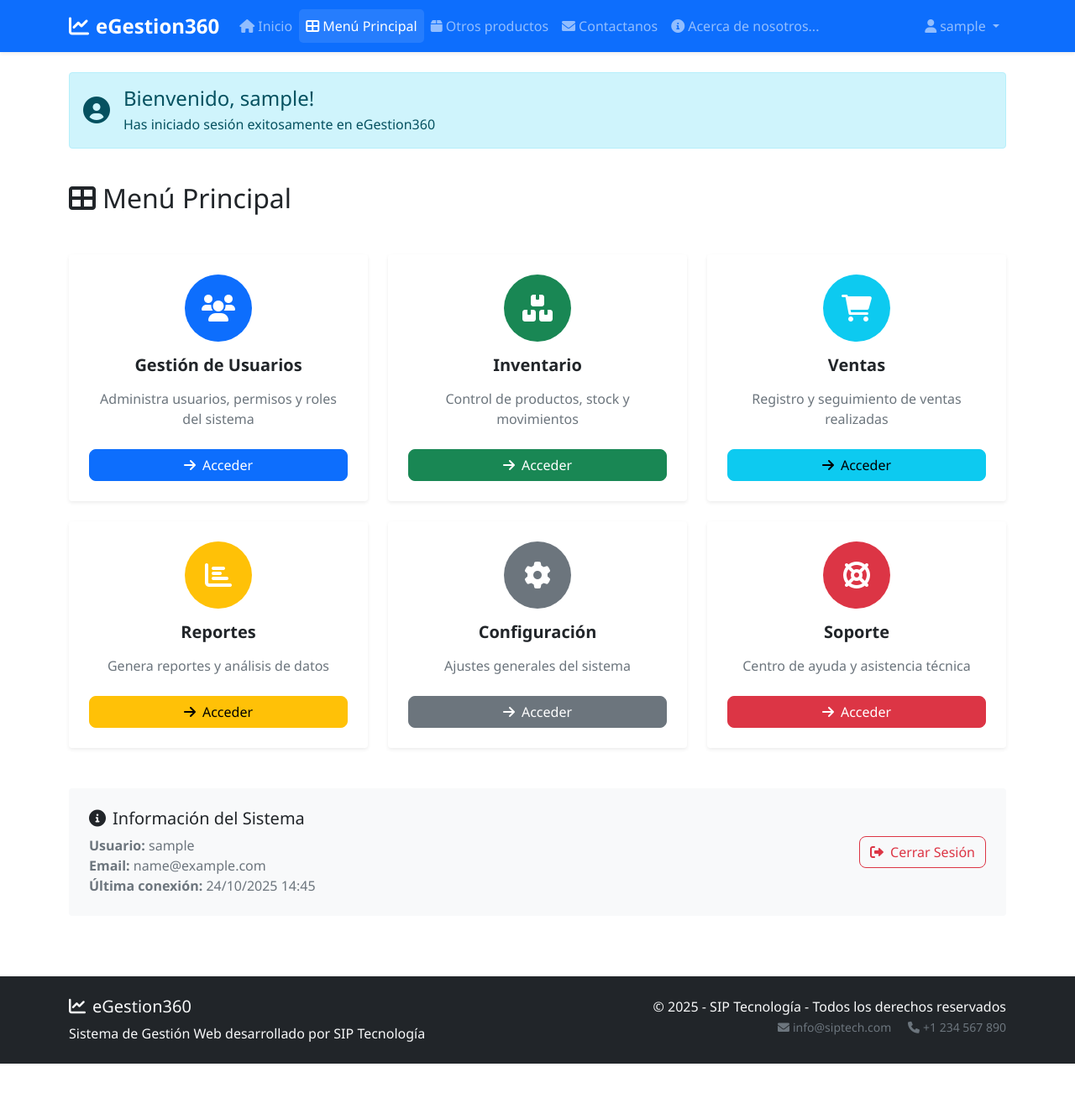
After one commit to EmilioArk87/eGestion360-Web, an ASP.NET Core app: page /MainMenu in a window 1280 px wide. The commit adds this page. Shown: the whole page at 84% size. Run offline with ASP.NET Core 8, Linux system fonts and the light colour scheme; the visitor is signed in with stand-in values (Sample User, id 1); style sheets or scripts are compiled from the project's sources.

Commit message:
Add main menu page with login requirement and SQL Server connection
Co-authored-by: EmilioArk87 <64171814+EmilioArk87@users.noreply.github.com>

```diff
--- a/Pages/Login.cshtml.cs
+++ b/Pages/Login.cshtml.cs
@@ -33,10 +33,10 @@ namespace eGestion360Web.Pages
 
         public IActionResult OnGet()
         {
-            // Si el usuario ya ha iniciado sesión, redirigir al inicio
+            // Si el usuario ya ha iniciado sesión, redirigir al menú principal
             if (HttpContext.Session.GetString("UserId") != null)
             {
-                return RedirectToPage("/Index");
+                return RedirectToPage("/MainMenu");
             }
 
             return Page();
@@ -56,7 +56,7 @@ namespace eGestion360Web.Pages
                     HttpContext.Session.SetString("Username", user.Username);
                     HttpContext.Session.SetString("Email", user.Email);
 
-                    return RedirectToPage("/Index");
+                    return RedirectToPage("/MainMenu");
                 }
                 else
                 {
--- /dev/null
+++ b/Pages/MainMenu.cshtml
@@ -0,0 +1,174 @@
+@page
+@model MainMenuModel
+@{
+    ViewData["Title"] = "Menú Principal";
+}
+
+<div class="container">
+    <div class="row mb-4">
+        <div class="col-12">
+            <div class="alert alert-info d-flex align-items-center" role="alert">
+                <i class="fas fa-user-circle fa-2x me-3"></i>
+                <div>
+                    <h4 class="alert-heading mb-1">Bienvenido, @Model.Username!</h4>
+                    <p class="mb-0">Has iniciado sesión exitosamente en eGestion360</p>
+                </div>
+            </div>
+        </div>
+    </div>
+
+    <div class="row mb-4">
+        <div class="col-12">
+            <h2 class="mb-4"><i class="fas fa-th-large me-2"></i>Menú Principal</h2>
+        </div>
+    </div>
+
+    <div class="row g-4">
+        <!-- Gestión de Usuarios -->
+        <div class="col-md-6 col-lg-4">
+            <div class="card h-100 shadow-sm border-0 menu-card">
+                <div class="card-body text-center p-4">
+                    <div class="menu-icon bg-primary text-white rounded-circle d-inline-flex align-items-center justify-content-center mb-3"
+                         style="width: 5rem; height: 5rem;">
+                        <i class="fas fa-users fa-2x"></i>
+                    </div>
+                    <h5 class="card-title fw-bold mb-3">Gestión de Usuarios</h5>
+                    <p class="card-text text-muted mb-4">Administra usuarios, permisos y roles del sistema</p>
+                    <a href="#" class="btn btn-primary w-100">
+                        <i class="fas fa-arrow-right me-2"></i>Acceder
+                    </a>
+                </div>
+            </div>
+        </div>
+
+        <!-- Inventario -->
+        <div class="col-md-6 col-lg-4">
+            <div class="card h-100 shadow-sm border-0 menu-card">
+                <div class="card-body text-center p-4">
+                    <div class="menu-icon bg-success text-white rounded-circle d-inline-flex align-items-center justify-content-center mb-3"
+                         style="width: 5rem; height: 5rem;">
+                        <i class="fas fa-boxes fa-2x"></i>
+                    </div>
+                    <h5 class="card-title fw-bold mb-3">Inventario</h5>
+                    <p class="card-text text-muted mb-4">Control de productos, stock y movimientos</p>
+                    <a href="#" class="btn btn-success w-100">
+                        <i class="fas fa-arrow-right me-2"></i>Acceder
+                    </a>
+                </div>
+            </div>
+        </div>
+
+        <!-- Ventas -->
+        <div class="col-md-6 col-lg-4">
+            <div class="card h-100 shadow-sm border-0 menu-card">
+                <div class="card-body text-center p-4">
+                    <div class="menu-icon bg-info text-white rounded-circle d-inline-flex align-items-center justify-content-center mb-3"
+                         style="width: 5rem; height: 5rem;">
+                        <i class="fas fa-shopping-cart fa-2x"></i>
+                    </div>
+                    <h5 class="card-title fw-bold mb-3">Ventas</h5>
+                    <p class="card-text text-muted mb-4">Registro y seguimiento de ventas realizadas</p>
+                    <a href="#" class="btn btn-info w-100">
+                        <i class="fas fa-arrow-right me-2"></i>Acceder
+                    </a>
+                </div>
+            </div>
+        </div>
+
+        <!-- Reportes -->
+        <div class="col-md-6 col-lg-4">
+            <div class="card h-100 shadow-sm border-0 menu-card">
+                <div class="card-body text-center p-4">
+                    <div class="menu-icon bg-warning text-white rounded-circle d-inline-flex align-items-center justify-content-center mb-3"
+                         style="width: 5rem; height: 5rem;">
+                        <i class="fas fa-chart-bar fa-2x"></i>
+                    </div>
+                    <h5 class="card-title fw-bold mb-3">Reportes</h5>
+                    <p class="card-text text-muted mb-4">Genera reportes y análisis de datos</p>
+                    <a href="#" class="btn btn-warning w-100">
+                        <i class="fas fa-arrow-right me-2"></i>Acceder
+                    </a>
+                </div>
+            </div>
+        </div>
+
+        <!-- Configuración -->
+        <div class="col-md-6 col-lg-4">
+            <div class="card h-100 shadow-sm border-0 menu-card">
+                <div class="card-body text-center p-4">
+                    <div class="menu-icon bg-secondary text-white rounded-circle d-inline-flex align-items-center justify-content-center mb-3"
+                         style="width: 5rem; height: 5rem;">
+                        <i class="fas fa-cog fa-2x"></i>
+                    </div>
+                    <h5 class="card-title fw-bold mb-3">Configuración</h5>
+                    <p class="card-text text-muted mb-4">Ajustes generales del sistema</p>
+                    <a href="#" class="btn btn-secondary w-100">
+                        <i class="fas fa-arrow-right me-2"></i>Acceder
+                    </a>
+                </div>
+            </div>
+        </div>
+
+        <!-- Soporte -->
+        <div class="col-md-6 col-lg-4">
+            <div class="card h-100 shadow-sm border-0 menu-card">
+                <div class="card-body text-center p-4">
+                    <div class="menu-icon bg-danger text-white rounded-circle d-inline-flex align-items-center justify-content-center mb-3"
+                         style="width: 5rem; height: 5rem;">
+                        <i class="fas fa-life-ring fa-2x"></i>
+                    </div>
+                    <h5 class="card-title fw-bold mb-3">Soporte</h5>
+                    <p class="card-text text-muted mb-4">Centro de ayuda y asistencia técnica</p>
+                    <a href="#" class="btn btn-danger w-100">
+                        <i class="fas fa-arrow-right me-2"></i>Acceder
+                    </a>
+                </div>
+            </div>
+        </div>
+    </div>
+
+    <div class="row mt-5">
+        <div class="col-12">
+            <div class="card border-0 bg-light">
+                <div class="card-body p-4">
+                    <div class="row align-items-center">
+                        <div class="col-md-8">
+                            <h5 class="mb-2"><i class="fas fa-info-circle me-2"></i>Información del Sistema</h5>
+                            <p class="text-muted mb-0">
+                                <strong>Usuario:</strong> @Model.Username<br>
+                                <strong>Email:</strong> @Model.Email<br>
+                                <strong>Última conexión:</strong> @DateTime.Now.ToString("dd/MM/yyyy HH:mm")
+                            </p>
+                        </div>
+                        <div class="col-md-4 text-md-end mt-3 mt-md-0">
+                            <a asp-page="/Logout" asp-page-handler="Logout" class="btn btn-outline-danger">
+                                <i class="fas fa-sign-out-alt me-2"></i>Cerrar Sesión
+                            </a>
+                        </div>
+                    </div>
+                </div>
+            </div>
+        </div>
+    </div>
+</div>
+
+@section Scripts {
+    <style>
+        .menu-card {
+            transition: transform 0.3s ease, box-shadow 0.3s ease;
+        }
+
+        .menu-card:hover {
+            transform: translateY(-5px);
+            box-shadow: 0 0.5rem 1rem rgba(0, 0, 0, 0.15) !important;
+        }
+
+        .menu-icon {
+            transition: transform 0.3s ease;
+        }
+
+        .menu-card:hover .menu-icon {
+            transform: scale(1.1);
+        }
+    </style>
+}
--- /dev/null
+++ b/Pages/MainMenu.cshtml.cs
@@ -0,0 +1,28 @@
+using Microsoft.AspNetCore.Mvc;
+using Microsoft.AspNetCore.Mvc.RazorPages;
+
+namespace eGestion360Web.Pages
+{
+    public class MainMenuModel : PageModel
+    {
+        public string Username { get; set; } = string.Empty;
+        public string Email { get; set; } = string.Empty;
+
+        public IActionResult OnGet()
+        {
+            // Verificar si el usuario ha iniciado sesión
+            var userId = HttpContext.Session.GetString("UserId");
+            if (string.IsNullOrEmpty(userId))
+            {
+                // Si no ha iniciado sesión, redirigir al login
+                return RedirectToPage("/Login");
+            }
+
+            // Obtener información del usuario de la sesión
+            Username = HttpContext.Session.GetString("Username") ?? "Usuario";
+            Email = HttpContext.Session.GetString("Email") ?? "";
+
+            return Page();
+        }
+    }
+}
--- a/Pages/Shared/_NavigationPartial.cshtml
+++ b/Pages/Shared/_NavigationPartial.cshtml
@@ -15,6 +15,15 @@
                         <i class="fas fa-home me-1"></i>Inicio
                     </a>
                 </li>
+                @if (Context.Session.GetString("UserId") != null)
+                {
+                    <li class="nav-item">
+                        <a class="nav-link @(ViewContext.RouteData.Values["Page"]?.ToString() == "/MainMenu" ? "active" : "")"
+                           asp-page="/MainMenu">
+                            <i class="fas fa-th-large me-1"></i>Menú Principal
+                        </a>
+                    </li>
+                }
                 <li class="nav-item">
                     <a class="nav-link @(ViewContext.RouteData.Values["Page"]?.ToString() == "/Products" ? "active" : "")"
                        asp-page="/Products">
--- a/Program.cs
+++ b/Program.cs
@@ -6,9 +6,9 @@ var builder = WebApplication.CreateBuilder(args);
 // Add services to the container.
 builder.Services.AddRazorPages();
 
-// Add Entity Framework with SQLite
+// Add Entity Framework with SQL Server
 builder.Services.AddDbContext<ApplicationDbContext>(options =>
-    options.UseSqlite("Data Source=eGestion360.db"));
+    options.UseSqlServer(builder.Configuration.GetConnectionString("DefaultConnection")));
 
 // Add session support
 builder.Services.AddSession(options =>
--- a/appsettings.json
+++ b/appsettings.json
@@ -1,6 +1,6 @@
 {
   "ConnectionStrings": {
-    "DefaultConnection": "Data Source=eGestion360.db"
+    "DefaultConnection": "workstation id=eBD_SPD.mssql.somee.com;packet size=4096;user id=acc_datos;pwd=a3XQ#@z^;data source=eBD_SPD.mssql.somee.com;persist security info=False;initial catalog=eBD_SPD;TrustServerCertificate=True"
   },
   "Logging": {
     "LogLevel": {
```
